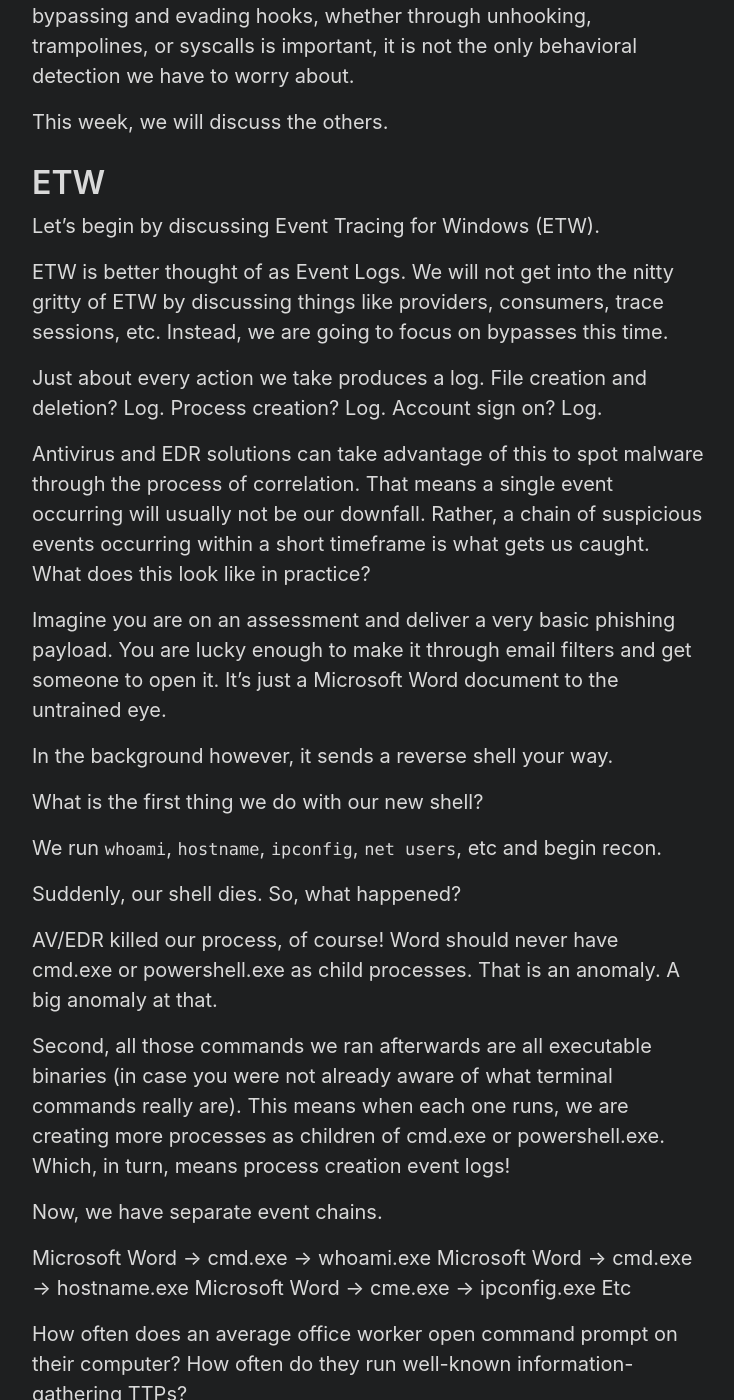
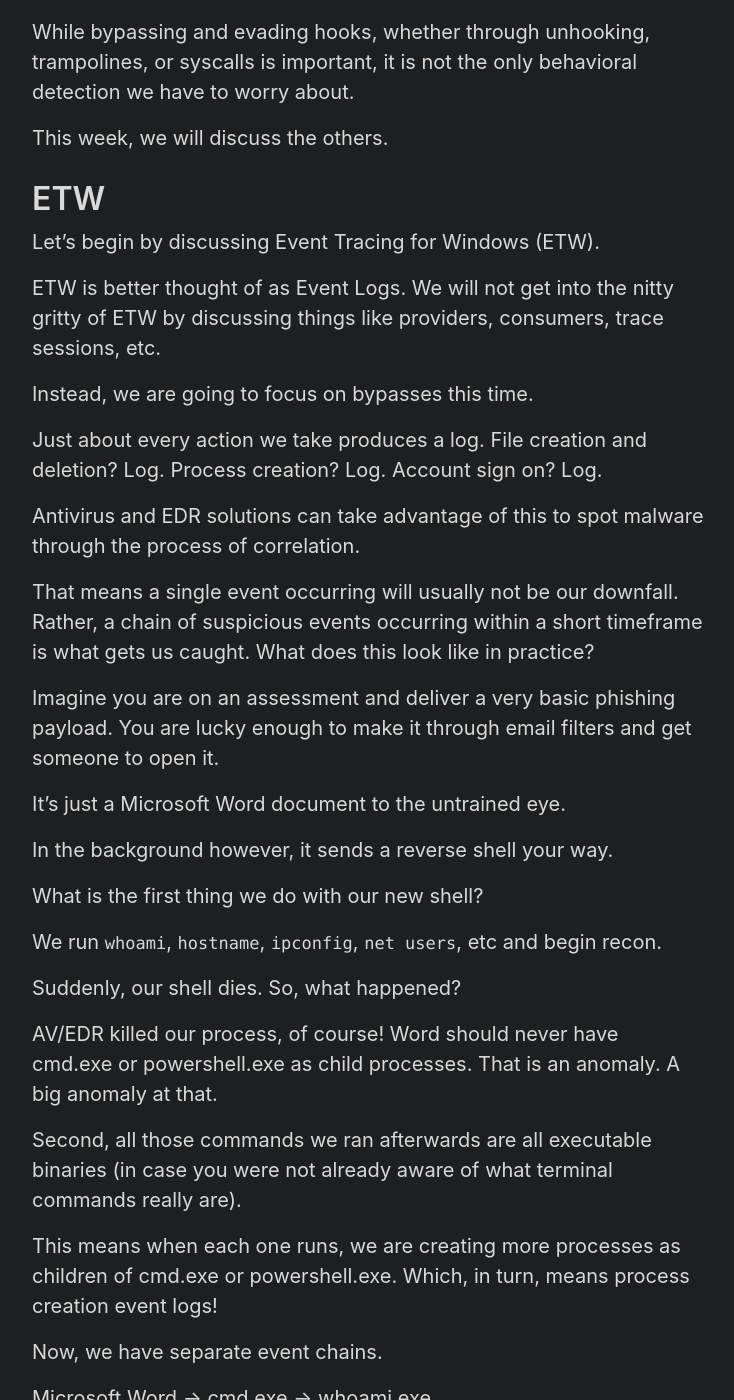
Before and after one commit to RePRGM/rePRGM.github.io, a Jekyll site: the page built from _posts/2023-08-30-lets-make-malware-part-11.md, in a window 1280 px wide and 1400 px high, scrolled down 689 px. Shown: the whole window, without its empty margins (272-1006 px from the left). Built offline with Jekyll 4.4.1, drawn with Linux system fonts in a browser that asks for light colours; some of the changed text lies outside the part shown.

Commit message:
Update 2023-08-30-lets-make-malware-part-11.md

````diff
--- a/_posts/2023-08-30-lets-make-malware-part-11.md
+++ b/_posts/2023-08-30-lets-make-malware-part-11.md
@@ -6,20 +6,28 @@ title: Lets Make Malware – Bypassing Behavioral Detections (ETW & Callbacks)
 ![Lets Make Malware](/assets/lets_make_malware_header.jpg)
 
 # Introduction
-Last time we covered an important aspect of creating evasive malware by evading behavioral detections, but we are not finished yet. While bypassing and evading hooks, whether through unhooking, trampolines, or syscalls is important, it is not the only behavioral detection we have to worry about.
+Last time we covered an important aspect of creating evasive malware by evading behavioral detections, but we are not finished yet.
+
+While bypassing and evading hooks, whether through unhooking, trampolines, or syscalls is important, it is not the only behavioral detection we have to worry about.
 
 This week, we will discuss the others.
 
 # ETW
 Let’s begin by discussing Event Tracing for Windows (ETW).
 
-ETW is better thought of as Event Logs. We will not get into the nitty gritty of ETW by discussing things like providers, consumers, trace sessions, etc. Instead, we are going to focus on bypasses this time.
+ETW is better thought of as Event Logs. We will not get into the nitty gritty of ETW by discussing things like providers, consumers, trace sessions, etc.
+
+Instead, we are going to focus on bypasses this time.
 
 Just about every action we take produces a log. File creation and deletion? Log. Process creation? Log. Account sign on? Log.
 
-Antivirus and EDR solutions can take advantage of this to spot malware through the process of correlation. That means a single event occurring will usually not be our downfall. Rather, a chain of suspicious events occurring within a short timeframe is what gets us caught. What does this look like in practice?
+Antivirus and EDR solutions can take advantage of this to spot malware through the process of correlation.
 
-Imagine you are on an assessment and deliver a very basic phishing payload. You are lucky enough to make it through email filters and get someone to open it. It’s just a Microsoft Word document to the untrained eye.
+That means a single event occurring will usually not be our downfall. Rather, a chain of suspicious events occurring within a short timeframe is what gets us caught. What does this look like in practice?
+
+Imagine you are on an assessment and deliver a very basic phishing payload. You are lucky enough to make it through email filters and get someone to open it.
+
+It’s just a Microsoft Word document to the untrained eye.
 
 In the background however, it sends a reverse shell your way.
 
@@ -31,26 +39,39 @@ Suddenly, our shell dies. So, what happened?
 
 AV/EDR killed our process, of course! Word should never have cmd.exe or powershell.exe as child processes. That is an anomaly. A big anomaly at that.
 
-Second, all those commands we ran afterwards are all executable binaries (in case you were not already aware of what terminal commands really are). This means when each one runs, we are creating more processes as children of cmd.exe or powershell.exe. Which, in turn, means process creation event logs!
+Second, all those commands we ran afterwards are all executable binaries (in case you were not already aware of what terminal commands really are).
+
+This means when each one runs, we are creating more processes as children of cmd.exe or powershell.exe. Which, in turn, means process creation event logs!
 
 Now, we have separate event chains.
 
 Microsoft Word -> cmd.exe -> whoami.exe
+
 Microsoft Word -> cmd.exe -> hostname.exe
+
 Microsoft Word -> cme.exe -> ipconfig.exe
+
 Etc
 
 How often does an average office worker open command prompt on their computer? How often do they run well-known information-gathering TTPs?
 
 It is no wonder the reverse shell would die in this case. We stick out like a sore thumb.
 
-One thing to note is that in this example, it may not necessarily be the event logs themselves that cause the EDR to terminate our process. We will look at other factors in the following sections, but just be aware that the Event Logs _could_ be the cause.
+One thing to note is that in this example, it may not necessarily be the event logs themselves that cause the EDR to terminate our process.
 
-So, with this in mind we have two options. We can either simply choose to be mindful of what Event Logs (and other artifacts) are generated with every action we take (queue Red Teaming), or we can attempt to stop the generation of _some_ of these logs.
+We will look at other factors in the following sections, but just be aware that the Event Logs _could_ be the cause.
+
+So, with this in mind we have two options.
+
+We can either simply choose to be mindful of what Event Logs (and other artifacts) are generated with every action we take (queue Red Teaming), or we can attempt to stop the generation of _some_ of these logs.
 
 In this post, we will, of course, be looking at the second option.
 
-And luckily for us, doing so is fairly easy. We just need to patch a function within (exported by) ndll.dll. Which function? Well, we have our pick of the litter. We can patch `EtwEventWrite`, `EtwEventWriteFull`, or `NtTraceEvent`. `EtwEventWrite` calls `EtwEventWriteFull`, so it would make more sense to patch `EtwEventWriteFull`. However, `NtTraceEvent` is the syscall that eventually gets called, so we will patch that one instead.
+And luckily for us, doing so is fairly easy. We just need to patch a function within (exported by) ndll.dll.
+
+Which function? Well, we have our pick of the litter. We can patch `EtwEventWrite`, `EtwEventWriteFull`, or `NtTraceEvent`. `EtwEventWrite` calls `EtwEventWriteFull`, so it would make more sense to patch `EtwEventWriteFull`.
+
+However, `NtTraceEvent` is the syscall that eventually gets called, so we will patch that one instead.
 
 Example ([courtesy of Mr-Un1k0d3r](https://github.com/Mr-Un1k0d3r/AMSI-ETW-Patch/blob/main/patch-etw-x64.c)):
 
@@ -113,7 +134,9 @@ int main() {
 	return 0;
 }
 ```
-The difference between this code and what we used to patch ETW is that here instead of simply returning, we are switching the `jz` (jump if zero; similar to if x == y) Assembly instruction to `jnz` (jump if not zero; similar to if x != y). AMSI would normally flag our malicious code and stop it from running, but with this patch, we switch the logic and AMSI allows our malicious code to run instead.
+The difference between this code and what we used to patch ETW is that here instead of simply returning, we are switching the `jz` (jump if zero; similar to if x == y) Assembly instruction to `jnz` (jump if not zero; similar to if x != y).
+
+AMSI would normally flag our malicious code and stop it from running, but with this patch, we switch the logic and AMSI allows our malicious code to run instead.
 
 # Kernel Callbacks
 
````
Also changed, not shown: other parts of _posts/2023-08-30-lets-make-malware-part-11.md (+5 -1 lines).
